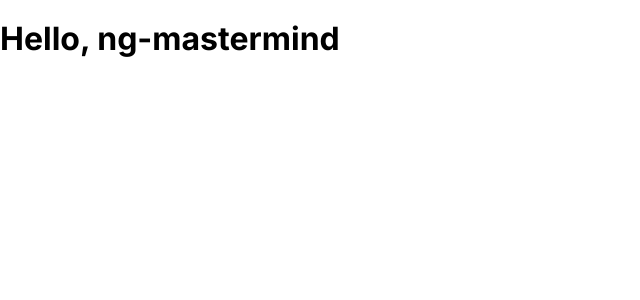
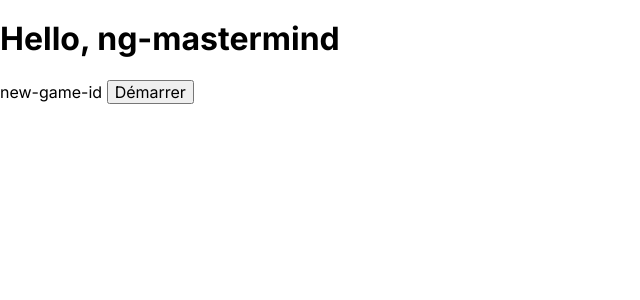
Before and after one commit to seyb/ng-mastermind, an Angular app: page / in a window 1280 px wide. Shown: the top 300 px of the page, without its empty margins (0-640 px from the left). Built offline with nearby package versions, Linux system fonts and the light colour scheme.

Commit message:
Inits the start game component

```diff
--- a/src/app/app.component.html
+++ b/src/app/app.component.html
@@ -1,2 +1,2 @@
 <h1>Hello, ng-mastermind</h1>
-<router-outlet />
+<mastermind-start-game />
--- a/src/app/app.component.ts
+++ b/src/app/app.component.ts
@@ -1,9 +1,9 @@
-import { Component } from '@angular/core';
-import { RouterOutlet } from '@angular/router';
+import {Component} from '@angular/core';
+import {StartGameComponent} from './mastermind/start-game/start-game.component';
 
 @Component({
   selector: 'app-root',
-  imports: [RouterOutlet],
+  imports: [StartGameComponent],
   templateUrl: './app.component.html',
   styleUrl: './app.component.scss'
 })
--- a/src/app/mastermind/start-game/start-game.component.html
+++ /dev/null
@@ -1 +0,0 @@
-<button>Démarrer</button>
--- a/src/app/mastermind/start-game/start-game.component.ts
+++ b/src/app/mastermind/start-game/start-game.component.ts
@@ -1,11 +1,14 @@
 import { Component } from '@angular/core';
 
 @Component({
-  selector: 'app-start-game',
-  imports: [],
-  templateUrl: './start-game.component.html',
+  selector: 'mastermind-start-game',
+  standalone: true,
+  template: `
+    {{gameId}}
+    <button>Démarrer</button>
+  `,
   styleUrl: './start-game.component.scss'
 })
 export class StartGameComponent {
-
+  gameId = 'new-game-id';
 }
```
Also changed, not shown: 1 other file (tests, documents, lock files or other folders).
